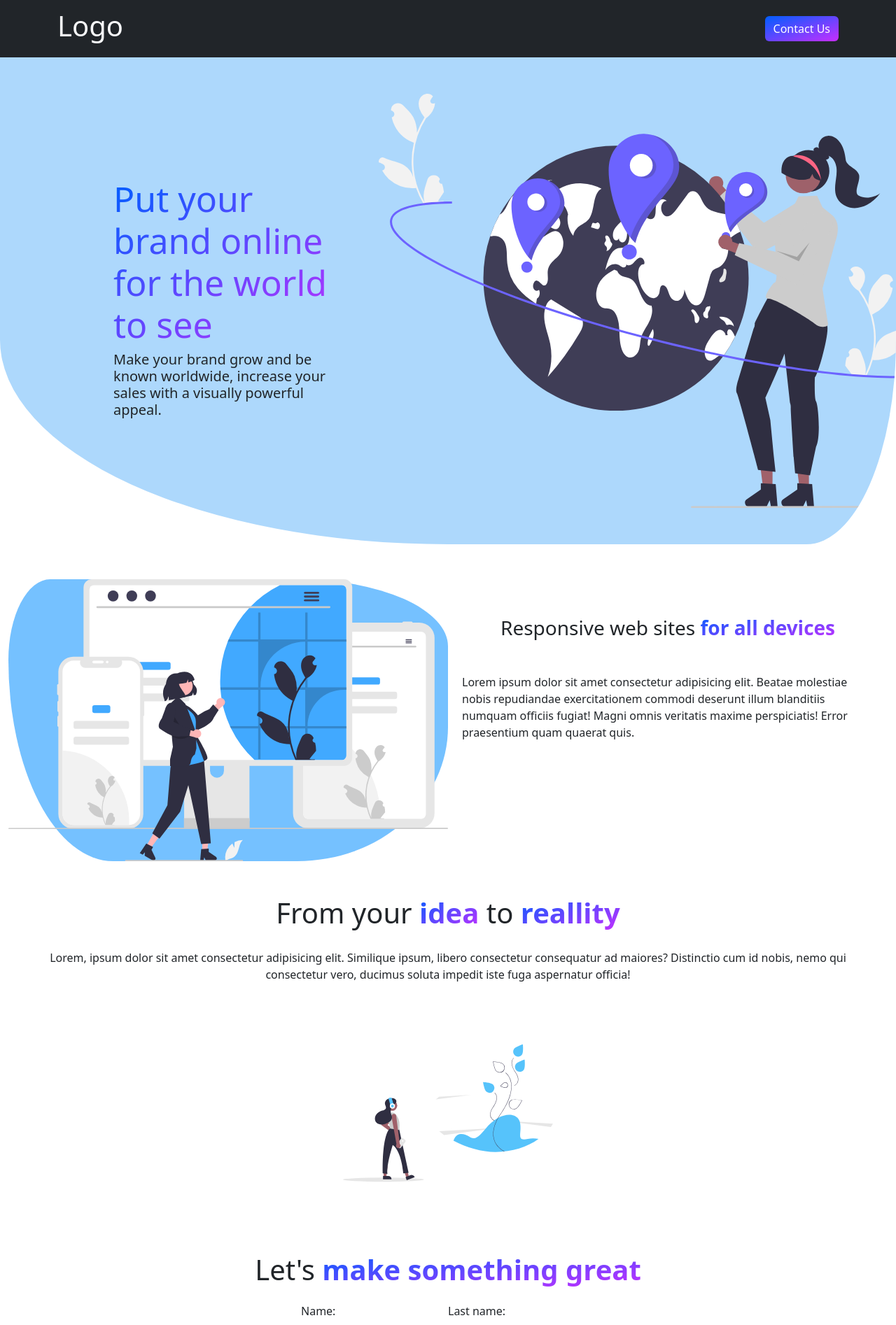
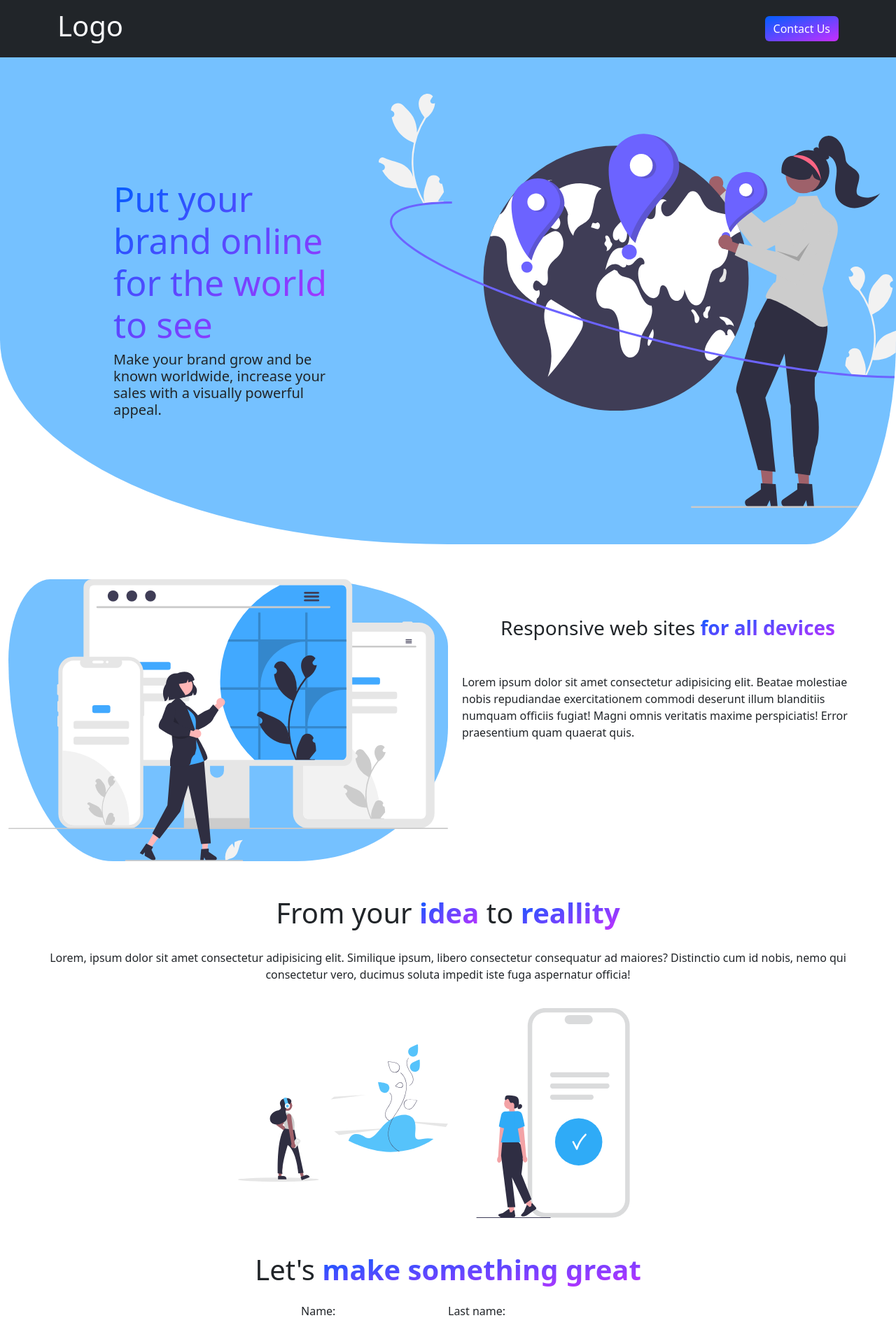
Before and after one commit to JhoanCamilo/React_LandingPage, a React (Vite) app: page / in a window 1280 px wide. Shown: the top 1894 px of the page at 70% size. Built offline with nearby package versions, Linux system fonts and the light colour scheme.

Commit message:
Trabajando

```diff
--- a/src/Components/Carousel/Carousel.jsx
+++ b/src/Components/Carousel/Carousel.jsx
@@ -1,33 +1,28 @@
 import Styles from './Carousel.module.css'
 import idea from './idea.svg'
-import process from './process.svg'
 import completed from './completed.svg'
 export function Carousel() {
+    if (screen.width >= 768) {
         return(
             <section className='container-fluid'>
                 <h3 className={Styles.carouselTitle}>From your <strong className={`${Styles.strongText}`}>idea</strong> to <strong className={`${Styles.strongText}`}>reallity</strong></h3>
                 <p className='text-center'>Lorem, ipsum dolor sit amet consectetur adipisicing elit. Similique ipsum, libero consectetur consequatur ad maiores? Distinctio cum id nobis, nemo qui consectetur vero, ducimus soluta impedit iste fuga aspernatur officia!</p>
-            <div id="carouselExampleInterval" className={`carousel slide ${Styles.carouselContainer}`} data-bs-ride="carousel">
-                <div className={`carousel-inner ${Styles.carouselImages}`}>
-                    <div className={`carousel-item active`} data-bs-interval="2000">
+                <div className={`${Styles.carouselContainer}`}>
                     <img src={idea} className={`${Styles.carouselImage}`} alt="from idea"/>
-                    </div>
-                    <div className={`carousel-item`} data-bs-interval="2000">
-                        <img src={process} className={`d-block ${Styles.carouselImage}`} alt="process"/>
-                    </div>
-                    <div className={`carousel-item`} data-bs-interval="2000">
-                        <img src={completed} className={`d-block ${Styles.carouselImage}`} alt="completed product"/>
-                    </div>
-                </div>
-                <button className="carousel-control-prev" type="button" data-bs-target="#carouselExampleInterval" data-bs-slide="prev">
-                    <span className="carousel-control-prev-icon" aria-hidden="true"></span>
-                    <span className="visually-hidden">Previous</span>
-                </button>
-                <button className="carousel-control-next" type="button" data-bs-target="#carouselExampleInterval" data-bs-slide="next">
-                    <span className="carousel-control-next-icon" aria-hidden="true"></span>
-                    <span className="visually-hidden">Next</span>
-                </button>
+                    <img src={completed} className={`${Styles.carouselImage}`} alt="completed product"/>
                 </div>
             </section>
         )
     }
+    if (screen.width <= 767){
+        return(
+            <section className='container-fluid'>
+                <h3 className={Styles.carouselTitle}>From your <strong className={`${Styles.strongText}`}>idea</strong> to <strong className={`${Styles.strongText}`}>reallity</strong></h3>
+                <p className='text-center'>Lorem, ipsum dolor sit amet consectetur adipisicing elit. Similique ipsum, libero consectetur consequatur ad maiores? Distinctio cum id nobis, nemo qui consectetur vero, ducimus soluta impedit iste fuga aspernatur officia!</p>
+                <div className={`d-block ${Styles.carouselContainer}`}>
+                    <img src={idea} className={`${Styles.carouselImage}`} alt="from idea"/>
+                </div>
+            </section>
+        )
+    }
+}
--- a/src/Components/Carousel/Carousel.module.css
+++ b/src/Components/Carousel/Carousel.module.css
@@ -21,5 +21,4 @@
 .carouselImage{
     width: 300px;
     height: 300px;
-    margin-left: -150px;
 }
--- a/src/Components/Hero/Hero.module.css
+++ b/src/Components/Hero/Hero.module.css
@@ -2,7 +2,7 @@
     .heroContainer{
         height: 87vh;
         overflow: hidden;
-        background-color: #add8fc;
+        background-color: #75c1ff;
         border-bottom-left-radius: 50% 42%;
         border-bottom-right-radius: 10% 42%;
     }
--- a/src/Components/Hero/HeroSection.jsx
+++ b/src/Components/Hero/HeroSection.jsx
@@ -10,7 +10,7 @@ export function HeroSection({CTA="Call to action", complement="Complement your C
                 </div>
             </div>
             <div className={`${Styles.heroImage}`}>
-                <img src={image} alt=""/>
+                <img src={image} alt="Conexión global"/>
             </div>
         </section>
     )
--- a/src/Components/ResponsiveSection/Responsive.jsx
+++ b/src/Components/ResponsiveSection/Responsive.jsx
@@ -14,7 +14,7 @@ export function ResponsiveSection() {
             </section>
         )
     }
-    if(screen.width <= 767){
+    if (screen.width <= 767){
         return(
             <section className='container-fluid d-block d-md-flex'>
                 <div className={`${Styles.responsiveText}`}>
@@ -27,5 +27,4 @@ export function ResponsiveSection() {
             </section>
         )
     }
-
 }
```
Lines whose indentation alone changed are shown as unchanged.
